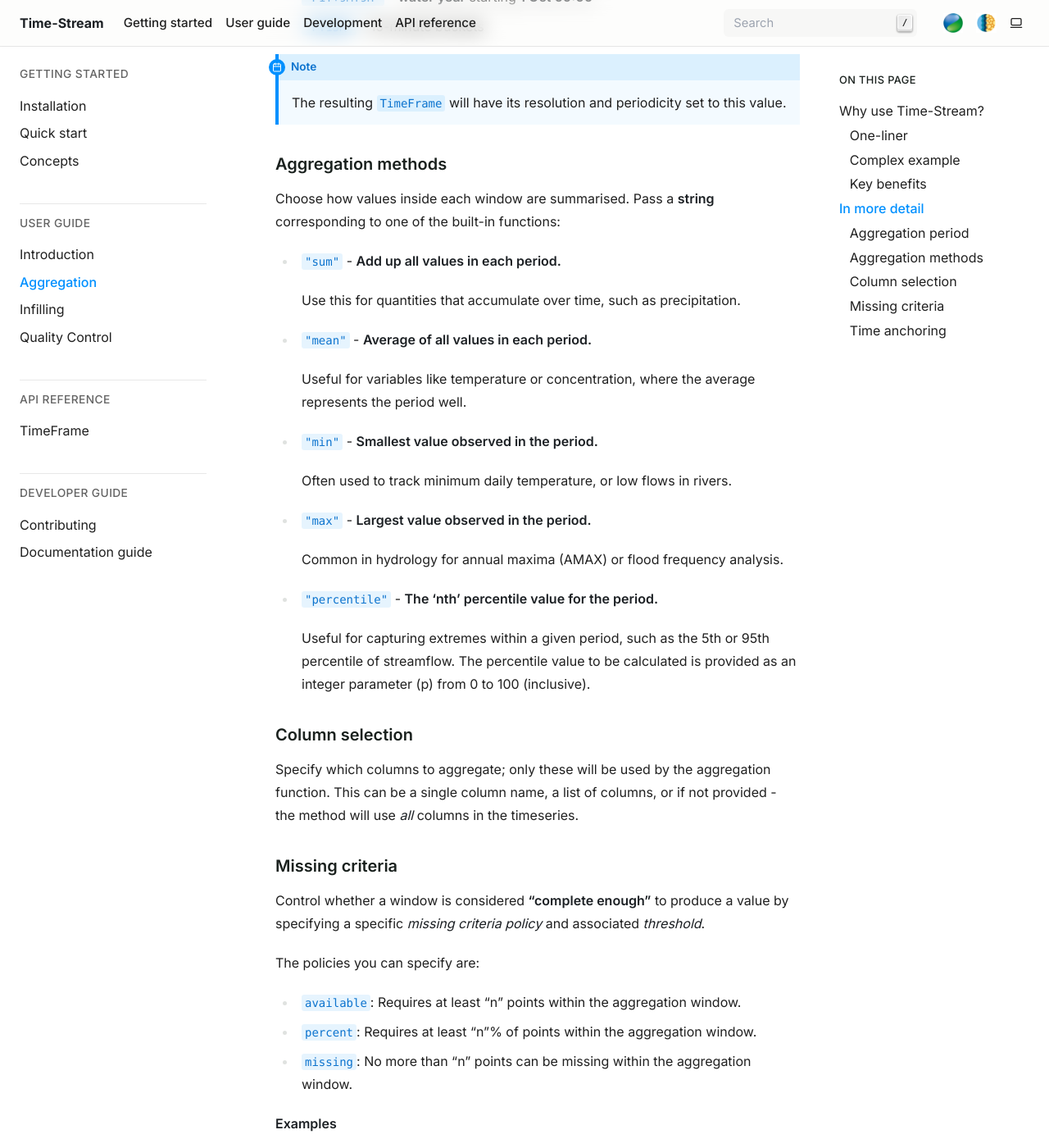
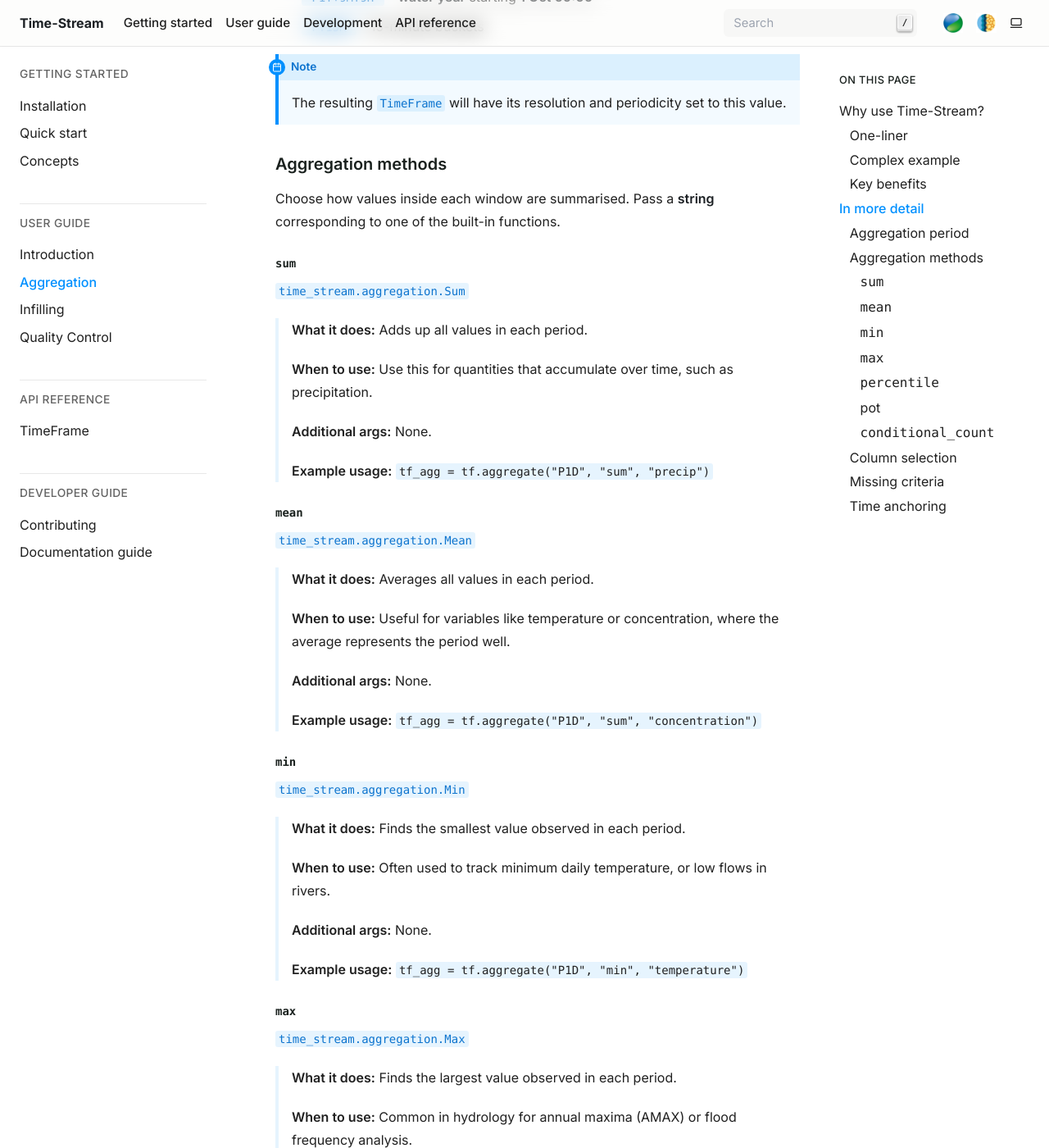
Before and after one commit to NERC-CEH/time-stream, a Sphinx documentation site: the page built from docs/source/user_guide/aggregation.rst, in a window 1280 px wide and 1400 px high, scrolled down 2789 px. Shown: the whole window at 82% size. Built offline with Sphinx 7.4.7, drawn with Linux system fonts in a browser that asks for light colours; the version number could not be read and is left out; cross-references to code outside the pages are shown as plain code; some of the changed text lies outside the part shown.

Commit message:
Add to sphinx docs

```diff
--- a/docs/source/getting_started/quick-start.rst
+++ b/docs/source/getting_started/quick-start.rst
@@ -42,7 +42,7 @@ With Time Properties
 ====================
 
 The :class:`~time_stream.TimeFrame` object can configure important properties about the time aspect of your data.
-More information about these properties and concepts can be found on the :doc:`concepts page <concepts>` page.
+More information about these properties and concepts can be found on the :doc:`concepts page <concepts>`.
 
 Here, we will show some basic usage of these time properties.
 
@@ -72,7 +72,7 @@ These properties can be provided as an ISO 8601 duration string, e.g. **P1D** (1
 
 The ``time_anchor`` property can be set to **start**, **end**, or **point**.
 
-Again, more detail can be found on the :doc:`concepts page <concepts>` page about all these properties.
+Again, more detail can be found on the :doc:`concepts page <concepts>` about all these properties.
 
 Resolution
 ~~~~~~~~~~
--- a/docs/source/user_guide/aggregation.rst
+++ b/docs/source/user_guide/aggregation.rst
@@ -159,29 +159,107 @@ Common examples:
 Aggregation methods
 -------------------
 
-Choose how values inside each window are summarised. Pass a **string** corresponding to one of the built-in functions:
+Choose how values inside each window are summarised. Pass a **string** corresponding to one of the built-in functions.
 
-- ``"sum"`` - **Add up all values in each period.**
 
-  Use this for quantities that accumulate over time, such as precipitation.
+``sum``
+^^^^^^^
+:class:`time_stream.aggregation.Sum`
 
-- ``"mean"`` - **Average of all values in each period.**
+    **What it does:** Adds up all values in each period.
 
-  Useful for variables like temperature or concentration, where the average represents the period well.
+    **When to use:** Use this for quantities that accumulate over time, such as precipitation.
 
-- ``"min"`` - **Smallest value observed in the period.**
+    **Additional args:** None.
 
-  Often used to track minimum daily temperature, or low flows in rivers.
+    **Example usage:** ``tf_agg = tf.aggregate("P1D", "sum", "precip")``
 
-- ``"max"`` - **Largest value observed in the period.**
+``mean``
+^^^^^^^^
+:class:`time_stream.aggregation.Mean`
 
-  Common in hydrology for annual maxima (AMAX) or flood frequency analysis.
+    **What it does:** Averages all values in each period.
 
-- ``"percentile"`` - **The 'nth' percentile value for the period.**
+    **When to use:** Useful for variables like temperature or concentration, where the average represents
+    the period well.
 
-  Useful for capturing extremes within a given period, such as the 5th or 95th percentile of streamflow.
-  The percentile value to be calculated is provided as an integer parameter (p) from 0 to 100 (inclusive).
+    **Additional args:** None.
 
+    **Example usage:** ``tf_agg = tf.aggregate("P1D", "sum", "concentration")``
+
+``min``
+^^^^^^^^
+:class:`time_stream.aggregation.Min`
+
+    **What it does:** Finds the smallest value observed in each period.
+
+    **When to use:** Often used to track minimum daily temperature, or low flows in rivers.
+
+    **Additional args:** None.
+
+    **Example usage:** ``tf_agg = tf.aggregate("P1D", "min", "temperature")``
+
+``max``
+^^^^^^^^
+:class:`time_stream.aggregation.Max`
+
+    **What it does:** Finds the largest value observed in each period.
+
+    **When to use:** Common in hydrology for annual maxima (AMAX) or flood frequency analysis.
+
+    **Additional args:** None.
+
+    **Example usage:** ``tf_agg = tf.aggregate("P1D", "max", "flow")``
+
+``percentile``
+^^^^^^^^^^^^^^
+:class:`time_stream.aggregation.Percentile`
+
+    **What it does:** Finds the 'nth' percentile value for each period.
+
+    **When to use:** Useful for capturing extremes within a period, such as the 5th or 95th percentile of streamflow.
+
+    **Additional args:**
+        ``p``: The percentile value to be calculated, provided as an integer parameter from 0 to 100 (inclusive).
+
+    **Example usage:** ``tf_agg = tf.aggregate("P1D", "percentile", "flow", p=95)``
+
+pot
+^^^
+:class:`time_stream.aggregation.PeaksOverThreshold`
+
+    **What it does:** "Peaks over threshold" calculation - counts number of values above a given threshold.
+
+    **When to use:** `Commonly used in hydrology
+    <https://nrfa.ceh.ac.uk/data/about-data/peak-flow-data/data-types/peaks-over-threshold-pot>`_ to extract extreme
+    events in a given year.
+
+    **Additional args:**
+        ``threshold``: The threshold over which to count.
+
+    **Example usage:** ``tf_agg = tf.aggregate("P1Y", "pot", "flow", threshold=65.8)``
+
+``conditional_count``
+^^^^^^^^^^^^^^^^^^^^^
+:class:`time_stream.aggregation.ConditionalCount`
+
+    **What it does:** Count values that meet a specific condition within each period.
+
+    **When to use:** When you need flexibility in the condition that you need to count. Any Polars expressions can be
+    used. Examples may include:
+
+        1. Count of where a value increases compared to the previous value (change detection)
+        2. Count of sudden jumps greater than a threshold (spike detection)
+        3. Count of categorical data
+
+    **Additional args:**
+        ``condition``: A function that takes a Polars expression and returns a boolean expression.
+
+    **Example usage:** For the examples given above:
+
+        1. ``tf_agg = tf.aggregate("P1Y", "conditional_count", "flow", condition=lambda col: (col - col.shift(1)) > 0)``
+        2. ``tf_agg = tf.aggregate("P1Y", "conditional_count", "flow", condition=lambda col: col.diff().abs() > 5)``
+        3. ``tf_agg = tf.aggregate("P1Y", "conditional_count", "flow", condition=lambda col: col.is_in(["ok", "good"]))``
 
 Column selection
 ----------------
```
